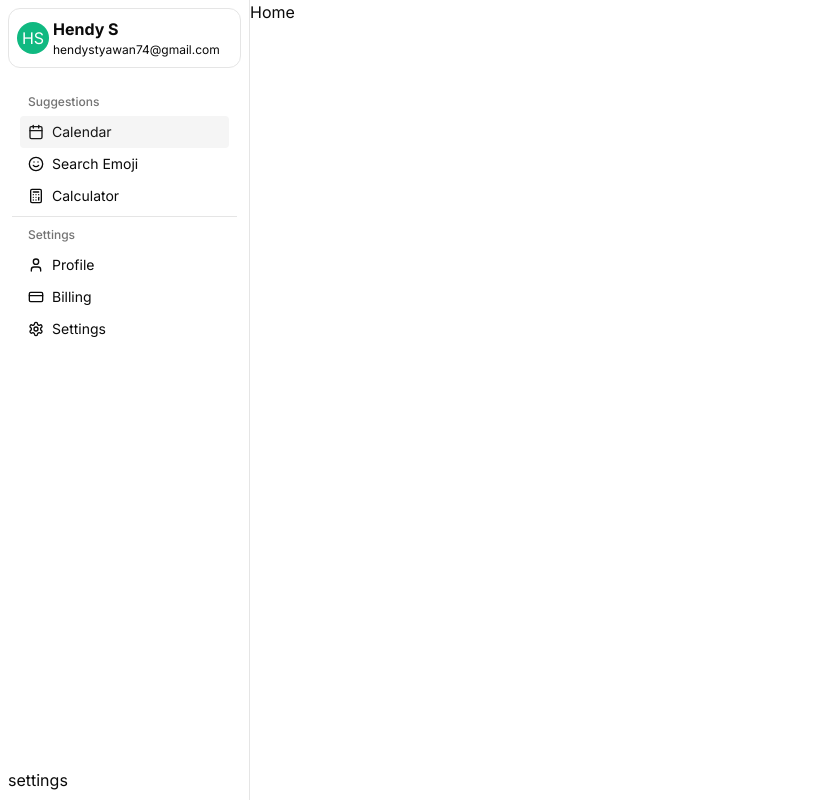
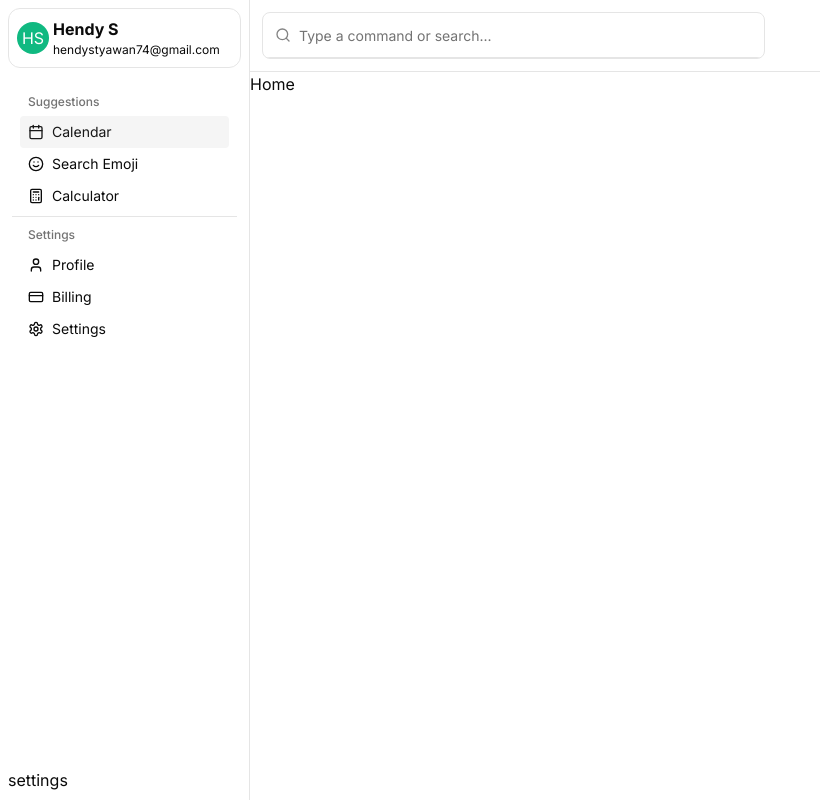
Before and after one commit to HenSetiawan/react-basics, a Next.js app in the folder 05-next-shadcn/: page / in a window 1280 px wide. Shown: the whole page, without its empty margins (0-820 px from the left). Built offline with nearby package versions, Linux system fonts and the light colour scheme.

Commit message:
feat : search input on header component

```diff
--- a/05-next-shadcn/app/layout.tsx
+++ b/05-next-shadcn/app/layout.tsx
@@ -2,6 +2,7 @@ import type { Metadata } from "next";
 import { Inter } from "next/font/google";
 import "./globals.css";
 import Sidebar from "@/components/Sidebar";
+import Header from "@/components/Header";
 
 const inter = Inter({ subsets: ["latin"] });
 
@@ -19,7 +20,8 @@ export default function RootLayout({
     <html lang="en">
       <body className={`${inter.className} w-full flex justify-between`}>
         <Sidebar />
-        <main className="h-full w-full">
+        <main className="h-full w-full pl-[250px]">
+          <Header/>
           <div>{children}</div>
         </main>
       </body>
--- /dev/null
+++ b/05-next-shadcn/components/Command.tsx
@@ -0,0 +1,70 @@
+"use client";
+import { useState } from "react";
+
+import {
+  Calculator,
+  Calendar,
+  CreditCard,
+  Settings,
+  Smile,
+  User,
+} from "lucide-react";
+
+import {
+  Command,
+  CommandEmpty,
+  CommandGroup,
+  CommandInput,
+  CommandItem,
+  CommandList,
+  CommandSeparator,
+  CommandShortcut,
+} from "@/components/ui/command";
+
+export function CommandDemo() {
+  const [isOpen, setIsOpen] = useState<boolean>(false);
+  return (
+    <Command className="rounded-lg border">
+      <CommandInput placeholder="Type a command or search..." />
+      {isOpen ? (
+        <CommandList>
+          <CommandEmpty>No results found.</CommandEmpty>
+          <CommandGroup heading="Suggestions">
+            <CommandItem>
+              <Calendar className="mr-2 h-4 w-4" />
+              <span>Calendar</span>
+            </CommandItem>
+            <CommandItem>
+              <Smile className="mr-2 h-4 w-4" />
+              <span>Search Emoji</span>
+            </CommandItem>
+            <CommandItem>
+              <Calculator className="mr-2 h-4 w-4" />
+              <span>Calculator</span>
+            </CommandItem>
+          </CommandGroup>
+          <CommandSeparator />
+          <CommandGroup heading="Settings">
+            <CommandItem>
+              <User className="mr-2 h-4 w-4" />
+              <span>Profile</span>
+              <CommandShortcut>⌘P</CommandShortcut>
+            </CommandItem>
+            <CommandItem>
+              <CreditCard className="mr-2 h-4 w-4" />
+              <span>Billing</span>
+              <CommandShortcut>⌘B</CommandShortcut>
+            </CommandItem>
+            <CommandItem>
+              <Settings className="mr-2 h-4 w-4" />
+              <span>Settings</span>
+              <CommandShortcut>⌘S</CommandShortcut>
+            </CommandItem>
+          </CommandGroup>
+        </CommandList>
+      ) : (
+        ""
+      )}
+    </Command>
+  );
+}
--- /dev/null
+++ b/05-next-shadcn/components/Header.tsx
@@ -0,0 +1,13 @@
+"use client";
+import { CommandDemo } from "./Command";
+function Header() {
+  return (
+    <div className="flex p-3 border-b">
+      <div className="w-1/2">
+        <CommandDemo />
+      </div>
+    </div>
+  );
+}
+
+export default Header;
--- a/05-next-shadcn/components/Sidebar.tsx
+++ b/05-next-shadcn/components/Sidebar.tsx
@@ -58,7 +58,7 @@ function Sidebar() {
     },
   ];
   return (
-    <div className="flex gap-2 flex-col border-r w-[250px] min-h-screen min-w-[250px] p-2">
+    <div className="fixed flex gap-2 flex-col border-r w-[250px] min-h-screen min-w-[250px] p-2">
       <UserItem />
       <div className="grow p-2">
         <Command style={{ overflow: "visible" }}>
```
